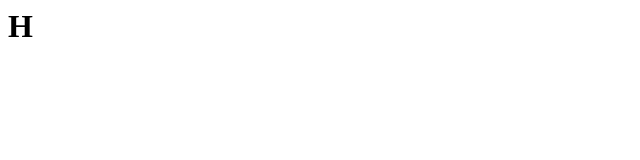
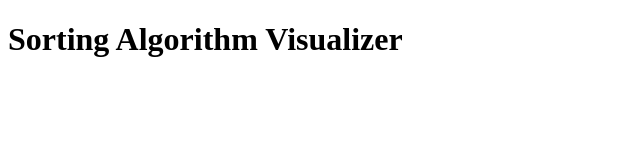
Before and after one commit to spreciado14/SortingAlgorithmVisualizer, a plain HTML site: page templates/index.html in a window 1280 px wide. Shown: the whole page, without its empty margins (0-640 px from the left). Drawn offline with Linux system fonts and the light colour scheme.

Commit message:
feat: add home page

```diff
--- a/templates/index.html
+++ b/templates/index.html
@@ -1 +1,13 @@
-<h1>H</h1>
+<!DOCTYPE html>
+<html>
+  <head>
+    <link rel="stylesheet" href="../styles/rootstyle.css" />
+  </head>
+  <body>
+    <div class="body-page">
+      <div class="container">
+        <h1 class="title-page">Sorting Algorithm Visualizer</h1>
+      </div>
+    </div>
+  </body>
+</html>
```
